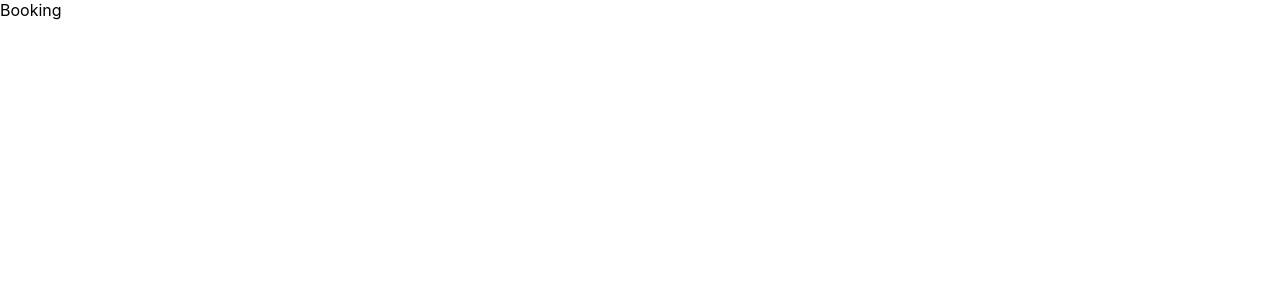
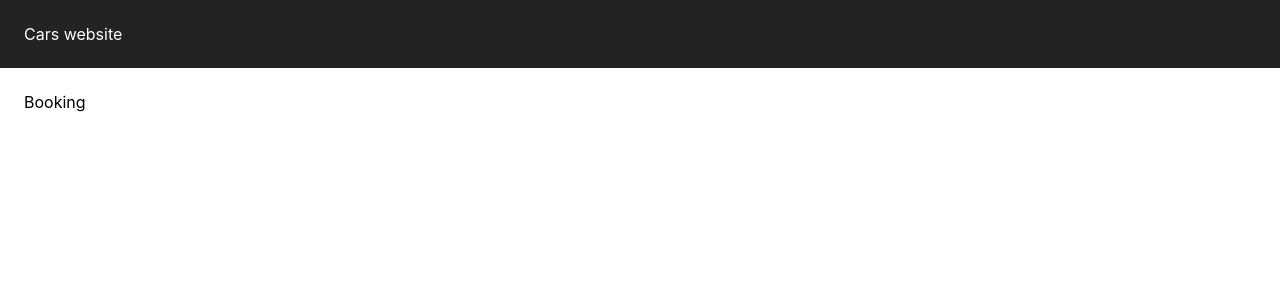
Before and after one commit to systemry420/mern-cars-app, a React (Create React App) app in the folder client/: page /booking in a window 1280 px wide. Shown: the top 300 px of the page. Built offline with nearby package versions, Linux system fonts and the light colour scheme.

Commit message:
add styled comps

```diff
--- a/client/package.json
+++ b/client/package.json
@@ -14,6 +14,7 @@
     "react-dom": "^18.0.0",
     "react-router-dom": "^6.3.0",
     "react-scripts": "5.0.0",
+    "styled-components": "^5.3.5",
     "typescript": "^4.6.3",
     "web-vitals": "^2.1.4"
   },
--- /dev/null
+++ b/client/src/components/Layout.js
@@ -0,0 +1,27 @@
+import React from 'react'
+import styled from 'styled-components'
+
+const Layout = ({ children }) => {
+  return (
+    <div>
+        <Nav>
+            Cars website
+        </Nav>
+        <Content>
+            {children}
+        </Content>
+    </div>
+  )
+}
+
+const Nav = styled.div`
+    background-color: #232323;
+    padding: 1.5em;
+    color: white
+`
+
+const Content = styled.div`
+    padding: 1.5em
+`
+
+export default Layout
--- a/client/src/pages/Booking.tsx
+++ b/client/src/pages/Booking.tsx
@@ -1,8 +1,12 @@
 import React from 'react'
+import Layout from '../components/Layout'
+
 
 const Booking = () => {
   return (
-    <div>Booking</div>
+    <Layout>
+        Booking
+    </Layout>
   )
 }
 
--- a/client/src/pages/Home.tsx
+++ b/client/src/pages/Home.tsx
@@ -1,8 +1,11 @@
 import React from 'react'
+import Layout from '../components/Layout'
 
 const Home = () => {
   return (
-    <div>Home</div>
+    <Layout>
+        Home
+    </Layout>
   )
 }
 
--- a/client/src/pages/Login.tsx
+++ b/client/src/pages/Login.tsx
@@ -1,8 +1,11 @@
 import React from 'react'
+import Layout from '../components/Layout'
 
 const Login = () => {
   return (
-    <div>Login</div>
+    <Layout>
+        Login
+    </Layout>
   )
 }
 
--- a/client/src/pages/Register.tsx
+++ b/client/src/pages/Register.tsx
@@ -1,8 +1,12 @@
 import React from 'react'
+import Layout from '../components/Layout'
+
 
 const Register = () => {
   return (
-    <div>Register</div>
+    <Layout>
+        Register
+    </Layout>
   )
 }
 
```
Also changed, not shown: client/src/App.tsx (+5 -4 lines), 2 other files (tests, documents, lock files or other folders).
